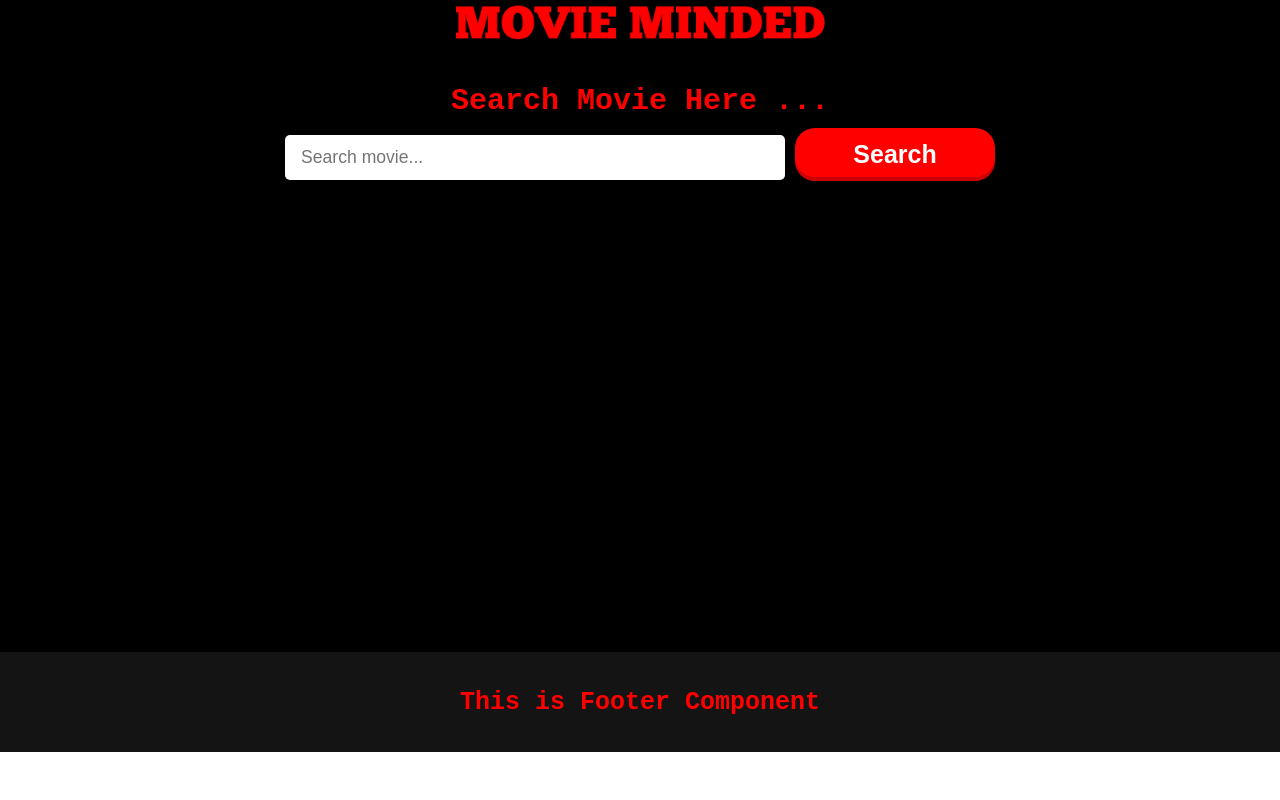
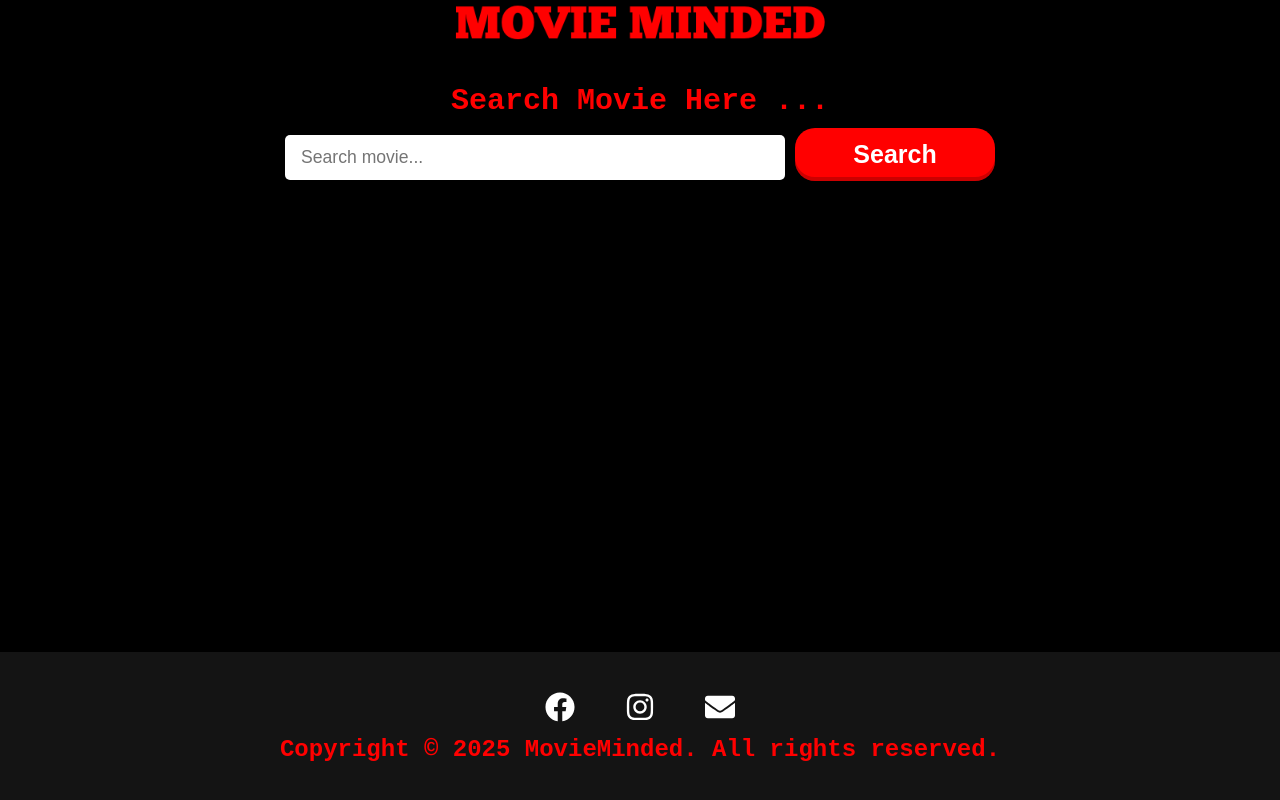
Before and after one commit to zohaibJR/MovieMinded, a React (Vite) app in the folder moviebase/: page /search in a window 1280 px wide. Shown: the part 408-1208 px from the top of the page. Before the commit the page ends 1160 px from the top, so only its background shows below. Built offline with nearby package versions, Linux system fonts and the light colour scheme.

Commit message:
All Set with Footer

```diff
--- a/moviebase/package.json
+++ b/moviebase/package.json
@@ -13,6 +13,7 @@
     "axios": "^1.8.4",
     "react": "^19.0.0",
     "react-dom": "^19.0.0",
+    "react-icons": "^5.5.0",
     "react-router-dom": "^7.5.0"
   },
   "devDependencies": {
--- a/moviebase/src/Componenets/Footer/Footer.css
+++ b/moviebase/src/Componenets/Footer/Footer.css
@@ -1,19 +1,30 @@
-.FooterMain
-{
+.FooterMain {
     width: 100%;
     display: flex;
+    flex-direction: column; /* <== ADD THIS */
     align-items: center;
     justify-content: center;
-    height: 100px;
+    height: 150px; /* increased height a bit for space */
     background-color: #141414;
 }
 
-.FooterMain h1
-{
-    color: red;
+.FooterMain h2 {
+    color: rgb(255, 0, 0);
+    margin-top: 10px; /* small gap from icons */
+    font-family:'Courier New', Courier, monospace;
+}
+
+.FooterIcons {
+    display: flex;
+    gap: 50px;
     justify-content: center;
-    align-items: center;
-    font-size: 25px;
-    font-family:'Courier New', Courier, monospace;
+}
 
+.FooterIcons a {
+    color: #ffffff;
+    transition: color 0.3s ease;
 }
+
+.FooterIcons a:hover {
+    color: #ff0000;
+}
--- a/moviebase/src/Componenets/Footer/Footer.jsx
+++ b/moviebase/src/Componenets/Footer/Footer.jsx
@@ -1,10 +1,25 @@
 import React from 'react'
 import "../Footer/Footer.css"
+import { FaFacebook, FaInstagram, FaEnvelope } from 'react-icons/fa'
 
 const Footer = () => {
   return (
     <div className='FooterMain'>
-        <h1>This is Footer Component</h1>
+
+      <div className="FooterIcons">
+        <a href="https://facebook.com" target="_blank" rel="noopener noreferrer">
+          <FaFacebook size={30} />
+        </a>
+        <a href="https://instagram.com" target="_blank" rel="noopener noreferrer">
+          <FaInstagram size={30} />
+        </a>
+        <a href="mailto:your-email@example.com">
+          <FaEnvelope size={30} />
+        </a>
+      </div>
+
+      <h2>Copyright © 2025 MovieMinded. All rights reserved.</h2>
+
     </div>
   )
 }
--- a/moviebase/src/Componenets/MovieDetails/MovieDetails.css
+++ b/moviebase/src/Componenets/MovieDetails/MovieDetails.css
@@ -25,6 +25,7 @@
     color: red;
     font-size: 36px;
     margin-bottom: 20px;
+    font-family:'Courier New', Courier, monospace;
   }
 
   .movie-info p {
@@ -36,6 +37,7 @@
   .movie-info p strong {
     color: red;
     margin-right: 10px;
+
   }
 
   .movie-info a button {
--- a/moviebase/src/Componenets/Reviews/Reviews.css
+++ b/moviebase/src/Componenets/Reviews/Reviews.css
@@ -22,28 +22,31 @@
 }
 
 .rating-section input[type="number"] {
-  width: 120px;
+  width: 210px;
   padding: 6px;
   font-size: 14px;
 }
 
 .rating-section button {
   padding: 8px 16px;
-  background-color: #0066cc;
+  background-color: #ff0000;
   color: white;
+  font-weight: bolder;
   border: none;
   border-radius: 4px;
   cursor: pointer;
+  width: 130px;
 }
 
 .review-list {
   list-style: none;
   padding: 0;
+  color: #ffffff;
 }
 
 .review-list li {
   margin-bottom: 10px;
-  border-bottom: 1px solid #eee;
+  border-bottom: 1px solid #ff0000;
   padding-bottom: 8px;
 }
 
```
Also changed, not shown: 1 other file (tests, documents, lock files or other folders).
